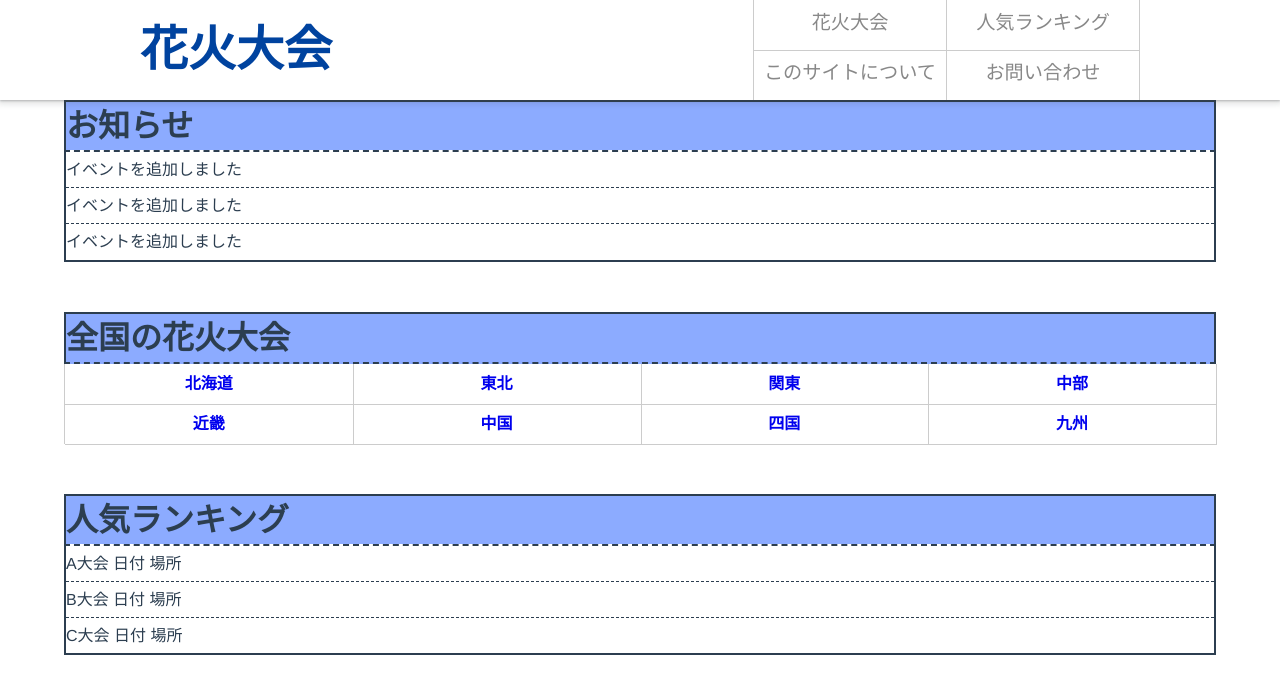
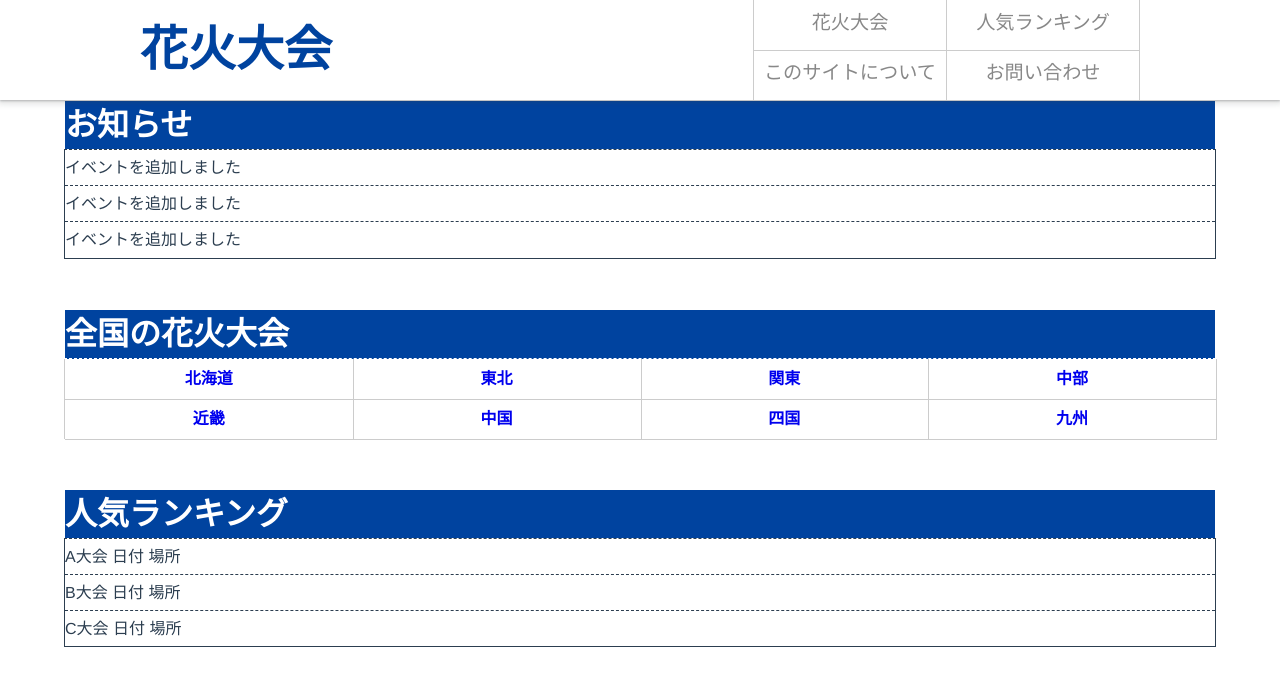
Before and after one commit to amenaf/hanabi, a Vue app in the folder hanabi/: page / in a window 1280 px wide. Shown: the top 694 px of the page. Built offline with nearby package versions, Linux system fonts and the light colour scheme.

Commit message:
HOme画面のカラー統一

```diff
--- a/hanabi/src/views/Home.vue
+++ b/hanabi/src/views/Home.vue
@@ -51,14 +51,15 @@ export default {
 }
 
 #news h1{
-    border: 2px solid;
+    border: 1px solid;
     border-bottom-style: none;
     margin-bottom: 0px;
-    background-color: #8CABFF;
+    background-color: #00439f;
+    color: #fff;
 }
 
 #news ul{
-    border: 2px solid;
+    border: 1px solid;
     border-top-style: dashed;
     list-style: none;
     line-height: 2.2;
@@ -81,12 +82,13 @@ export default {
 }
 
 #hanabi h1{
-    border: 2px solid;
+    border: 1px solid;
     border-bottom-style: dashed;
     line-height: 1.5;
     margin-top: 50px;
     margin-bottom: 0px;
-    background-color: #8CABFF;
+    background-color: #00439f;
+    color: #fff;
 }
 
 #hanabi ul{
@@ -121,15 +123,16 @@ export default {
 }
 
 #rank h1{
-    border: 2px solid;
+    border: 1px solid;
     border-bottom-style: none;
     margin-bottom: 0px;
     margin-top: 50px;
-    background-color: #8CABFF;
+    background-color: #00439f;
+    color: #fff;
 }
 
 #rank ul{
-    border: 2px solid;
+    border: 1px solid;
     border-top-style: dashed;
     line-height: 2.2;
     margin-top: 0px;
```
